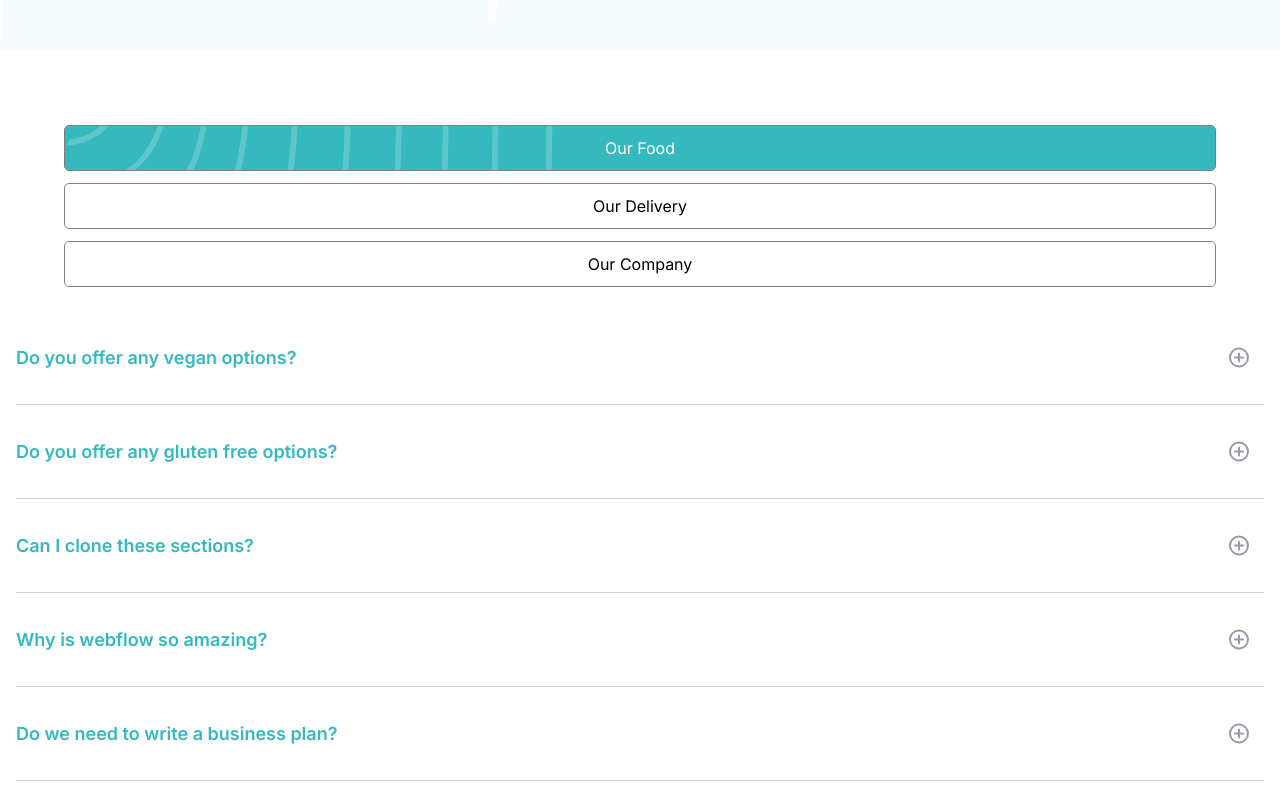
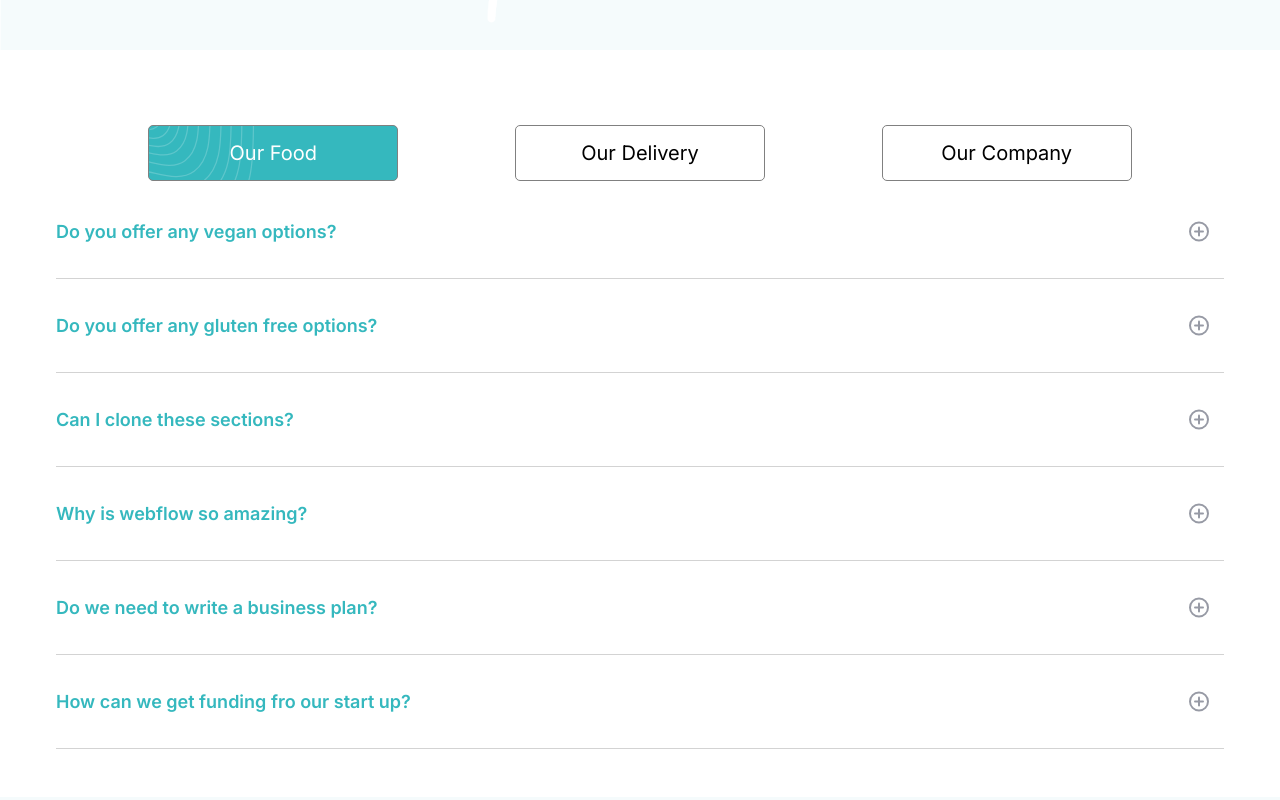
Before and after one commit to JDsmile/fastfood-ecommerce-website, a React (Create React App) app: page /faq in a window 1280 px wide. Shown: the part 420-1220 px from the top of the page. Built offline with nearby package versions, Linux system fonts and the light colour scheme.

Commit message:
faq responsive

```diff
--- a/src/components/Navbar/Navbar.css
+++ b/src/components/Navbar/Navbar.css
@@ -116,7 +116,7 @@
   margin-bottom: 2em;
 }
 
-.active-tab {
+.active-menu {
   color: #35B8BE;
 }
 
--- a/src/components/Navbar/Navbar.js
+++ b/src/components/Navbar/Navbar.js
@@ -58,7 +58,7 @@ export default function Navbar(){
 
                         {navLinks.map((link,value)=>{
                             return(
-                              <Link to={link.to} onClick={()=>checkActive(value)} key={link.id}><li className={value===active? "active-tab": undefined}>{link.name}</li></Link>
+                              <Link to={link.to} onClick={()=>checkActive(value)} key={link.id}><li className={value===active? "active-menu": undefined}>{link.name}</li></Link>
                             )
                         })}
                     </ul>
--- a/src/components/Navbar/Navbar.scss
+++ b/src/components/Navbar/Navbar.scss
@@ -96,7 +96,7 @@
 
 }
 
-.active-tab{
+.active-menu{
     color: $brand;
 
 }
--- a/src/pages/FAQ/Faq.css
+++ b/src/pages/FAQ/Faq.css
@@ -17,6 +17,16 @@
 
 .tab {
   margin-bottom: 3em;
+  max-width: 1100px;
+  margin: 0 auto;
+}
+
+@media (min-width: 750px) {
+  .tab {
+    display: -webkit-box;
+    display: -ms-flexbox;
+    display: flex;
+  }
 }
 
 .btn-container {
@@ -42,6 +52,20 @@
   margin-bottom: 0.75em;
   padding: 0.75em 0;
   border-radius: 5px;
+  max-width: 250px;
+}
+
+@media (min-width: 750px) {
+  .btn-container .tab-btn {
+    font-size: 20px;
+    margin-bottom: 2em;
+  }
+}
+
+@media (min-width: 750px) {
+  .btn-container {
+    width: 100%;
+  }
 }
 
 .active-tab {
@@ -55,6 +79,9 @@
 .faq {
   text-align: left;
   font-family: 'Inter', sans-serif;
+  max-width: 1200px;
+  margin: 0 auto;
+  margin-bottom: 3em;
 }
 
 .faq ul {
@@ -85,6 +112,7 @@
 
 .faq p {
   display: none;
+  margin-bottom: 3em;
 }
 
 .faq .expand {
--- a/src/pages/FAQ/Faq.js
+++ b/src/pages/FAQ/Faq.js
@@ -4,6 +4,7 @@ import faq from "../../data/faq.json"
 import Footer from "../../components/Footer/Footer"
 import plus from "../../assets/plus.svg"
 import btnBg from "../../assets/btn-bg.svg"
+
 
 
 export default function Faq(){
@@ -15,19 +16,22 @@ export default function Faq(){
     const [answerIndex,setAnswerIndex] = React.useState(0)
     const [expand,setExpand] = React.useState(false)
 
+
     function toggleTab(value){
         setFaqTabe(faq[tabName[value]])
         setActiveTab(true)
         setTabIndex(value)
+        setExpand(false)
     }
 
     //logic for display the answer
     function handleClick(value){
+        setAnswerIndex(value)
+
         if(answerIndex===value || expand===false)
         {
             setExpand(!expand)
         }
-        setAnswerIndex(value)
     }
 
     console.log(answerIndex)
--- a/src/pages/FAQ/Faq.scss
+++ b/src/pages/FAQ/Faq.scss
@@ -1,4 +1,11 @@
 @import "../../colors";
+
+@mixin table-size{
+    @media (min-width:750px) {
+        @content
+    }
+
+}
 
 
 .hero{
@@ -19,6 +26,12 @@
 
 .tab{
       margin-bottom: 3em;
+      max-width: 1100px;
+      margin: 0 auto;
+
+      @include table-size(){
+        display: flex;
+    }
 }
 
 .btn-container{
@@ -37,8 +50,17 @@
         margin-bottom: 0.75em;
         padding:0.75em 0;
         border-radius: 5px;
+        max-width: 250px;
 
+        @include table-size(){
+            font-size: 20px;
+            margin-bottom: 2em;
+        }
 
+    }
+
+    @include table-size(){
+        width: 100%;
     }
 }
 
@@ -48,12 +70,16 @@
     background-image: url(../../assets/btn-bg.svg);
     background-repeat: no-repeat;
     background-size: cover;
+
 }
 
 .faq{
 
     text-align: left;
     font-family: 'Inter', sans-serif;
+    max-width: 1200px;
+    margin: 0 auto;
+    margin-bottom: 3em;
     ul{
         list-style-type: none;
         padding: 0 1em;
@@ -76,6 +102,7 @@
     }
     p{
         display: none;
+        margin-bottom: 3em;
     }
     .expand{
         display: block;
```
Also changed, not shown: 2 other files (tests, documents, lock files or other folders).
